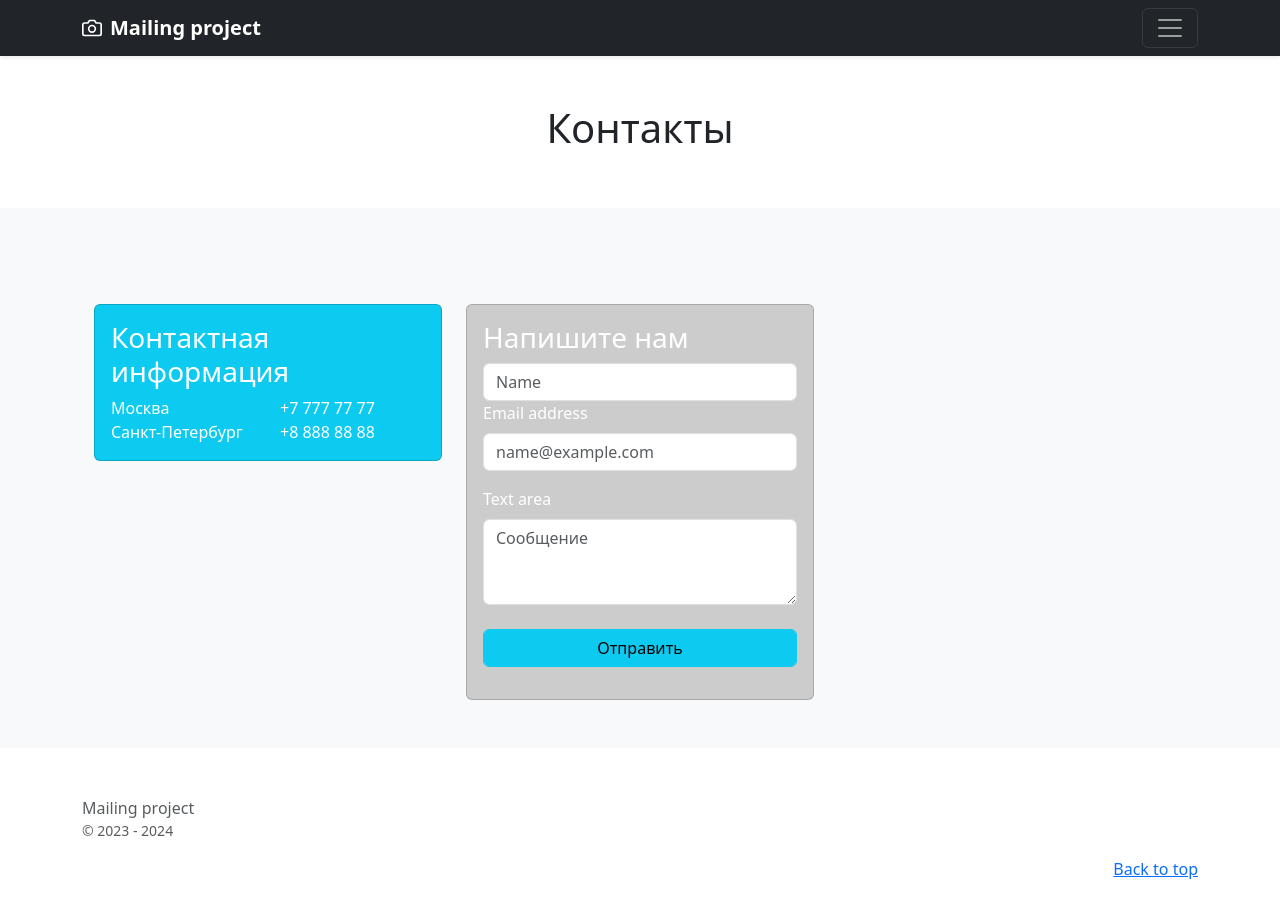
After one commit to skysaika/cwdjango, a Django app: page /contact/ in a window 1280 px wide. The commit adds this page. Run offline with Django 4.2, Linux system fonts and the light colour scheme; some libraries are stand-ins or nearby versions.

Commit message:
add contact.html, urls, view and menu in inc_main_menu

```diff
--- /dev/null
+++ b/mailing/templates/mailing/contact.html
@@ -0,0 +1,56 @@
+{% extends 'mailing/base.html' %} <!-- наследуемся от базового шаблона -->
+
+{% block content %}
+    <!-- форма обратной связи -->
+    <div class="container">
+        <form method="post">
+            {% csrf_token %}
+{#            <div class="container">#}
+{#                <!-- Contact form here-->#}
+{#                <!-- 1 строка -->#}
+                <div class="row mt-5">
+                    <!-- 1 колонка -->
+                    <div class="col-md-4">
+                        <div class="card bg-info">
+                            <div class="card-body text-white border-radius">
+                                <h3 class="card-title">Контактная информация</h3>
+                                <div class="row">
+                                    <div class="col-6">Москва</div>
+                                    <div class="col-6">+7 777 77 77</div>
+                                    <div class="col-6">Санкт-Петербург</div>
+                                    <div class="col-6">+8 888 88 88</div>
+                                </div>
+                            </div>
+                        </div>
+                    </div>
+                    <!-- 2 колонка -->
+                    <div class="col-4">
+                        <div class="card bg-gray">
+                            <div class="card-body text-white border-radius">
+                                <h3 class="card-title">Напишите нам</h3>
+                                <form>
+                                    <!-- форма начало-->
+                                    <div class="mb-3">
+                                        <div class="col">
+                                            <input name="name" type="text" class="form-control" placeholder="Name" aria-label="Имя">
+                                        </div>
+                                        <label for="exampleFormControlInput1" class="form-label">Email address</label>
+                                        <input name="email" type="email" class="form-control" id="exampleFormControlInput1" placeholder="name@example.com">
+                                    </div>
+                                    <div class="mb-3">
+                                        <label for="exampleFormControlTextarea1" class="form-label">Text area</label>
+                                        <textarea name="message" class="form-control" id="exampleFormControlTextarea1" rows="3" placeholder="Сообщение"></textarea>
+                                        <br>
+                                        <button type="submit" class="btn btn-info form-control">Отправить</button>
+                                    </div>
+                                    <!-- форма конец-->
+                                </form>
+
+                            </div>
+                        </div>
+                    </div>
+                </div>
+{#            </div>#}
+        </form>
+    </div>
+{% endblock %}
--- a/mailing/templates/mailing/includes/inc_main_menu.html
+++ b/mailing/templates/mailing/includes/inc_main_menu.html
@@ -4,6 +4,7 @@
     <h4>Меню</h4>
     <ul class="list-unstyled">
         <li><a href="{% url 'mailing:index' %}" class="text-white">Главная</a></li>
+        <li><a href="{% url 'mailing:contact' %}" class="text-white">Контакты</a></li>
 {#        <li><a href="#" class="text-white">Клиенты</a></li>#}
 
 
--- a/mailing/templates/mailing/index.html
+++ b/mailing/templates/mailing/index.html
@@ -3,4 +3,8 @@
 
 {% block content %}
     <h1>Mailing project</h1>
+    количество рассылок всего,
+    количество активных рассылок,
+    количество уникальных клиентов для рассылок,
+    3 случайные статьи из блога.
 {% endblock %}
--- a/mailing/urls.py
+++ b/mailing/urls.py
@@ -1,10 +1,11 @@
 from django.urls import path
 
 from mailing.apps import MailingConfig
-from mailing.views import IndexView
+from mailing.views import IndexView, contact
 
 app_name = MailingConfig.name
 
 urlpatterns = [
     path('', IndexView.as_view(), name='index'),  # главная страница
+    path('contact/', contact, name='contact'),  # путь до страницы контактов FBV
 ]
--- a/mailing/views.py
+++ b/mailing/views.py
@@ -5,3 +5,17 @@ from django.views.generic import TemplateView
 class IndexView(TemplateView):
     """Представление главной страницы."""
     template_name = 'mailing/index.html'
+
+
+def contact(request):
+    """Контроллер страницы контактов на FBV"""
+    # метод POST - получение данных, не забудь вернуть context
+    if request.method == 'POST':
+        name = request.POST.get('name')
+        email = request.POST.get('email')
+        message = request.POST.get('message')
+        print(f'name:{name}, email:{email}, {message}')
+    context = {
+        'title': 'Контакты'
+    }
+    return render(request, 'mailing/contact.html', context)
```
